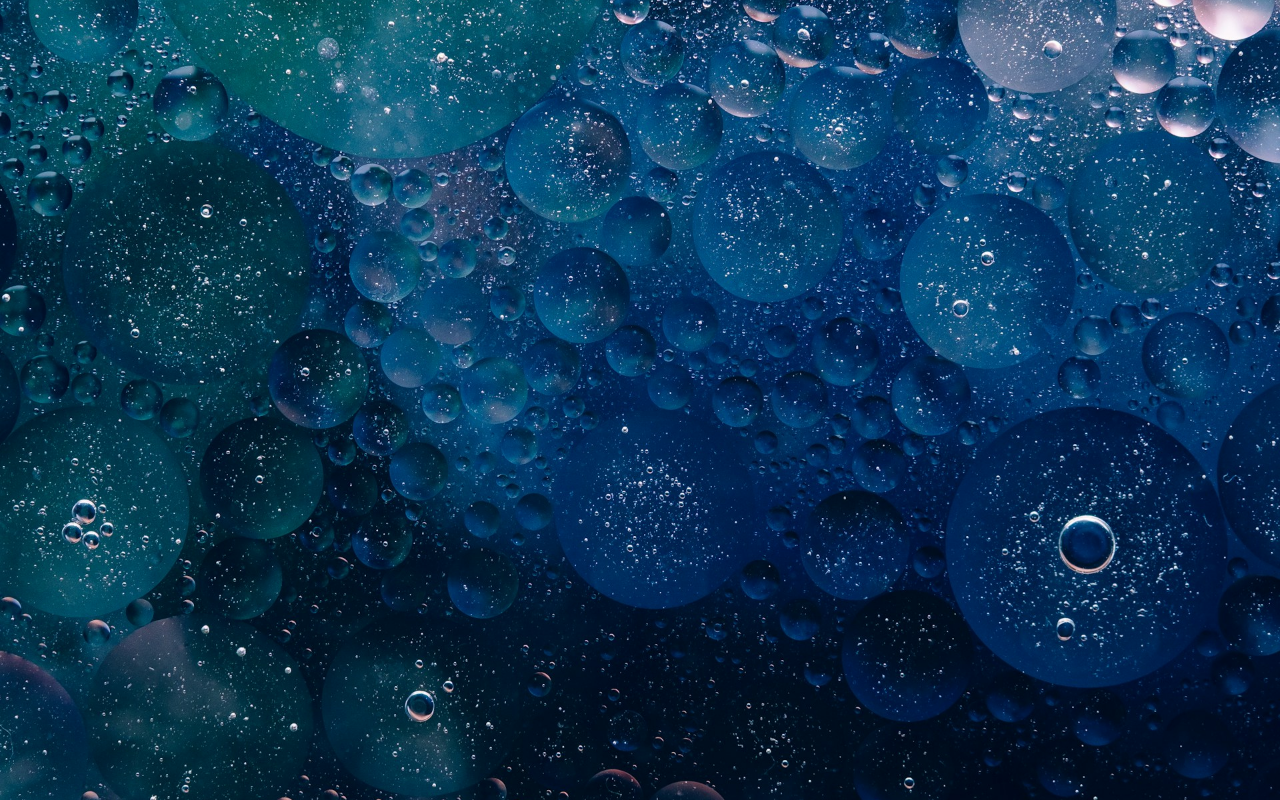
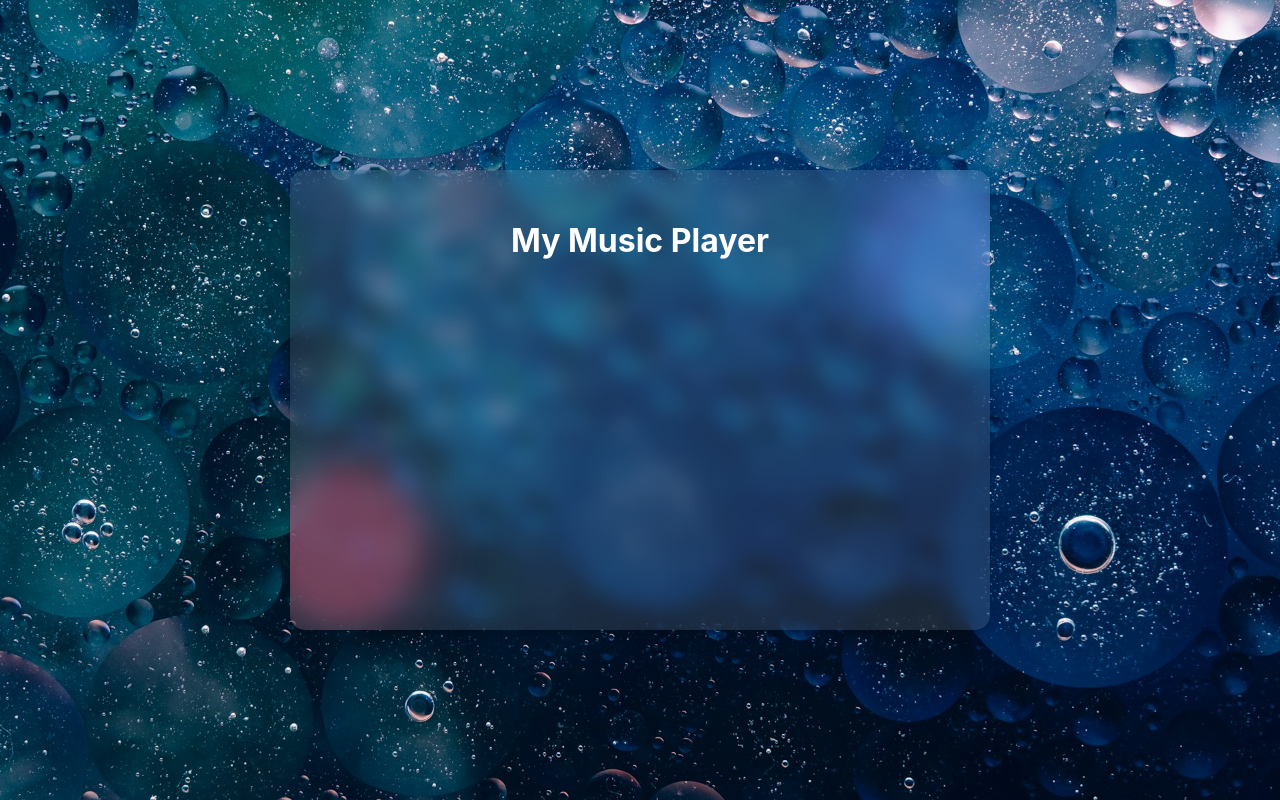
Before and after one commit to rabiyasalehjee/react-app-music-player, a React (Create React App) app: page / in a window 1280 px wide. Built offline with nearby package versions, Linux system fonts and the light colour scheme.

Commit message:
added background bubble animation

```diff
--- /dev/null
+++ b/src/components/MusicPlayer.css
@@ -0,0 +1,73 @@
+.music-player {
+    background-image: url("../assets/background-img.jpg");
+    background-size: cover;
+    background-position: center;
+    width: 100vw;
+    height: 100vh;
+    display: flex;
+    justify-content: center;
+    align-items: center;
+}
+
+.player-container {
+    width: 50vw;
+    height: 50vh;
+    padding: 30px;
+    background: rgba(255, 255, 255, 0.1);
+    backdrop-filter: blur(10px);
+    -webkit-backdrop-filter: blur(10px);
+    border-radius: 15px;
+    box-shadow: 0 4px 10px rgba(0, 0, 0, 0.2);
+    text-align: center;
+    color: white;
+    position: relative;
+    overflow: hidden;
+}
+
+.bubble {
+    position: absolute;
+    width: 150px;
+    height: 150px;
+    border-radius: 50%;
+    opacity: 0.6;
+    filter: blur(15px);
+    animation-timing-function: ease-in-out;
+    animation-iteration-count: infinite;
+}
+
+
+.blue-bubble {
+    top: 2%;
+    left: -75px;
+    background: rgba(100, 144, 246, 0.7);
+    box-shadow: 0 0 60px rgba(100, 144, 246, 0.8);
+    animation: moveBubbleRight 12s infinite alternate;
+}
+
+
+.pink-bubble {
+    bottom: 2%;
+    right: -75px;
+    background: rgba(233, 98, 135, 0.7);
+    box-shadow: 0 0 60px rgba(233, 98, 135, 0.8);
+    animation: moveBubbleLeft 12s infinite alternate;
+}
+
+
+@keyframes moveBubbleRight {
+    0% {
+        left: -75px;
+    }
+    100% {
+        left: calc(100% - 75px);
+    }
+}
+
+@keyframes moveBubbleLeft {
+    0% {
+        right: -75px;
+    }
+    100% {
+        right: calc(100% - 75px);
+    }
+}
--- a/src/components/MusicPlayer.js
+++ b/src/components/MusicPlayer.js
@@ -1,20 +1,16 @@
 import React from "react";
-import background from "../assets/background-img.jpg";
+import "./MusicPlayer.css"; // Import CSS file
 
 const MusicPlayer = () => {
   return (
-    <div
-      style={{
-        backgroundImage: `url(${background})`,
-        backgroundSize: "cover",
-        backgroundPosition: "center",
-        width: "100vw",
-        height: "100vh",
-        display: "flex",
-        justifyContent: "center",
-        alignItems: "center",
-      }}
-    >
+    <div className="music-player">
+      {/* Blurred Container */}
+      <div className="player-container">
+        {/* Moving Bubbles */}
+        <div className="bubble blue-bubble"></div>
+        <div className="bubble pink-bubble"></div>
+        <h1>My Music Player</h1>
+      </div>
     </div>
   );
 };
--- a/src/index.js
+++ b/src/index.js
@@ -10,8 +10,4 @@ root.render(
     <App />
   </React.StrictMode>
 );
-
-// If you want to start measuring performance in your app, pass a function
-// to log results (for example: reportWebVitals(console.log))
-// or send to an analytics endpoint. Learn more: https://bit.ly/CRA-vitals
 reportWebVitals();
```
Also changed, not shown: 1 other file (tests, documents, lock files or other folders).
